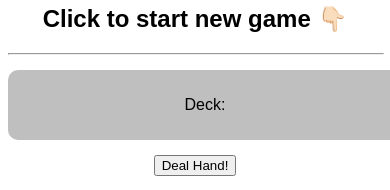
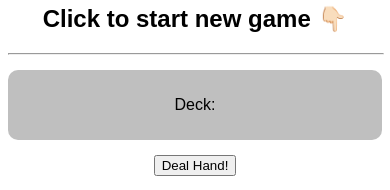
Before and after one commit to nicko-lee/avalon-react-client, a React (Create React App) app: page / in a window 390 px wide. Shown: the part 298-488 px from the top of the page. Built offline with nearby package versions, Linux system fonts and the light colour scheme.

Commit message:
Fix Deck JSON callout panel
Minor CSS fix as it was overflowing on mobile

```diff
--- a/src/App.js
+++ b/src/App.js
@@ -50,7 +50,6 @@ var horizontalRuleStyle = {
 // maxWidth kept stuffing things up but when u added marginLeft and right to auto it did the trick to centre the div
 // and keep its max width under control: https://stackoverflow.com/questions/17993471/css-wont-center-div-with-max-width
 var jsonStyle = {
-  width: "100%",
   backgroundColor: "#BFBFBF",
   padding: "10px",
   maxWidth: "700px",
```
